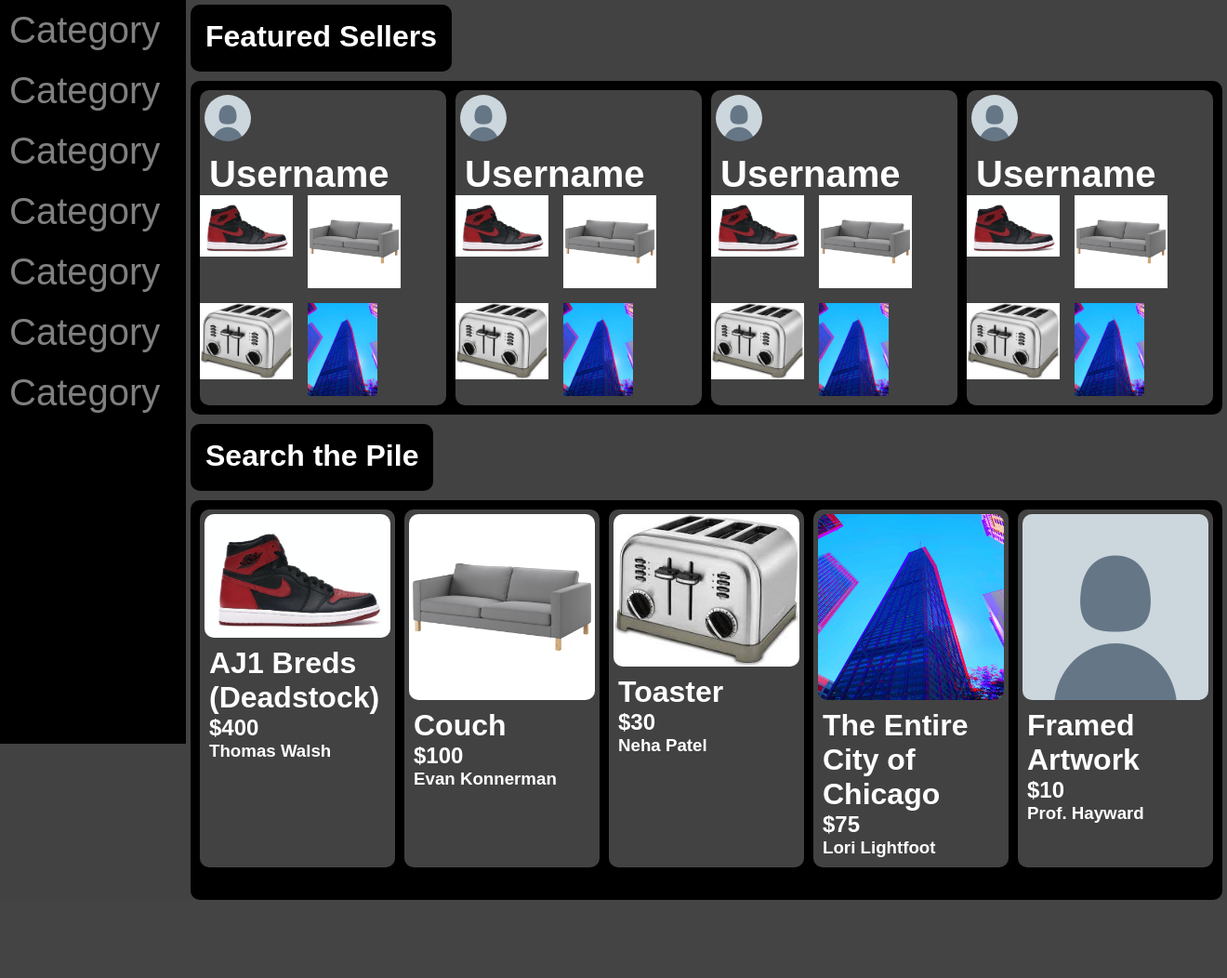
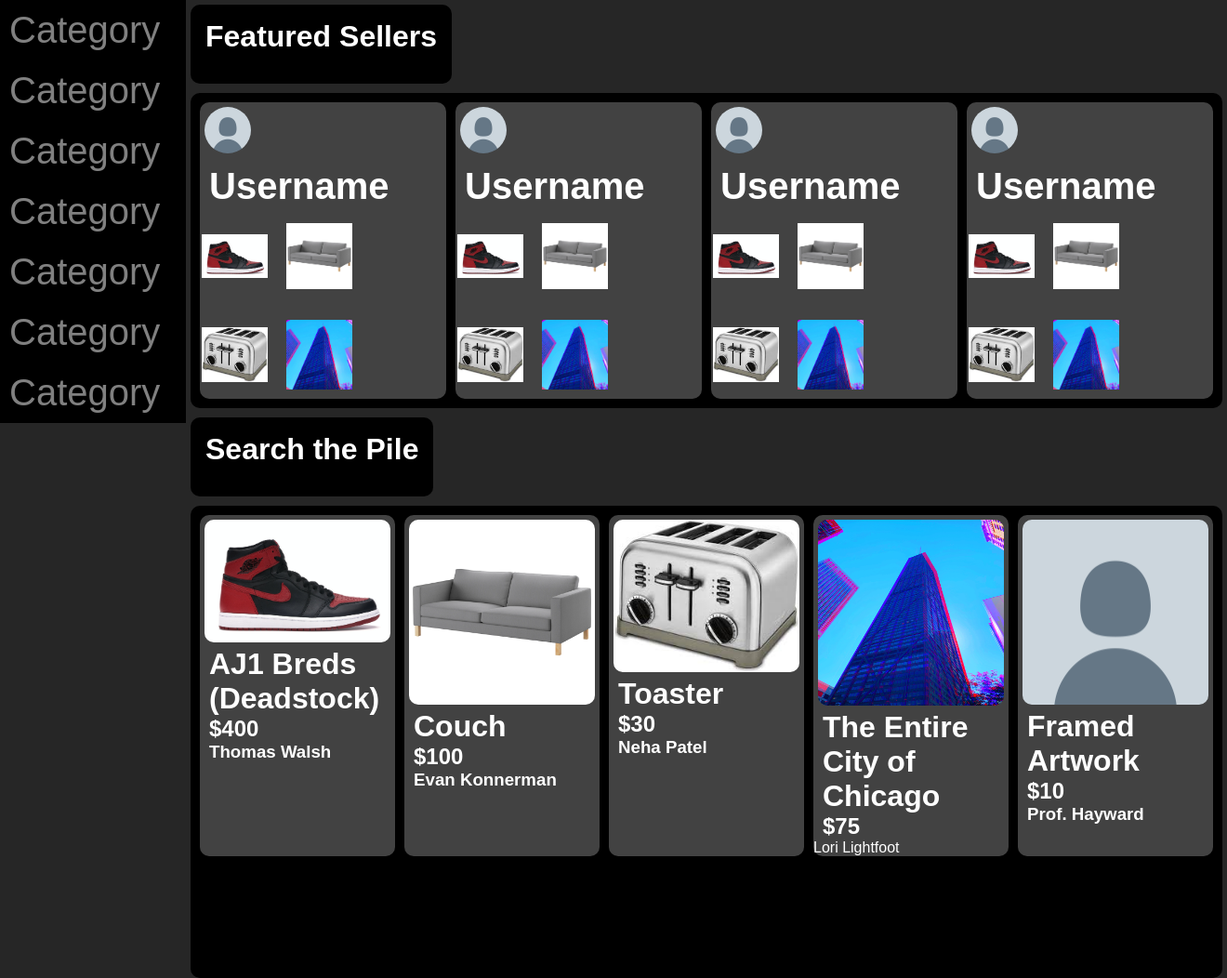
Before and after one commit to sharpnachos/OGS, a PHP site: page /test.html in a window 1320 px wide. Shown: the part 75-1127 px from the top of the page at 93% size. Before the commit the page ends 1043 px from the top, so only its background shows below. Run offline with PHP 8.4, Linux system fonts and the light colour scheme.

Commit message:
link changes and other small things

```diff
--- a/OGS/css/test.css
+++ b/OGS/css/test.css
@@ -12,7 +12,7 @@ a{
 
 /*Body Stuff*/
 body{
-    background-color: #424242;
+    background-color: #262626;
 }
 
 header{
@@ -47,8 +47,9 @@ aside{
     width: 200px;
     height: 100%;
     float:left;
-    position: fixed;
+    /*position: fixed;*/
     background: black;
+    border-bottom-radius: 10px;
 }
 aside a{
     text-decoration: none;
@@ -69,7 +70,7 @@ aside li{
     margin-left:205px;
     margin-top: 5px;
     margin-right: 5px;
-    grid-template-rows: 1fr 5fr 1fr 6fr;
+    grid-template-rows: 1fr 4fr 1fr 6fr;
     grid-gap:10px;
 }
 
@@ -148,9 +149,20 @@ aside li{
     margin-bottom: 10px;
 }
 
+.FSProducts div{
+    border: black 20px solid;
+}
+
 .FSProducts img{
-    max-width: 100px;
-    max-height: 100px;
+    margin-top: 15px;
+    max-width: 75px;
+    max-height: 75px;
+    object-fit: cover;
+    justify-self: center;
+    align-self: center;
+    margin-left: auto;
+    margin-right: auto;
+    width: 95%;
 }
 
 .wrapperSTP{
@@ -193,6 +205,10 @@ aside li{
     width: 200px;
     max-height: 200px;
     border-radius: 10px;
+    display: block;
+    margin-left: auto;
+    margin-right: auto;
+    width: 95%;
 }
 
 @media screen and (max-width: 700px) {
--- a/OGS/defaultProductPage.html
+++ b/OGS/defaultProductPage.html
@@ -7,7 +7,7 @@
 <body>
     <header id="main-header">
         <div class="container">
-            <h1><a href="index.html">OGS</a></h1>
+            <h1><a href="test.html">OGS</a></h1>
             <!-- <img src="images/logo.png"-->
             <input type="text" placeholder="Search">
             <h1 id="profile"><a href="#">Profile</a></h1>
--- a/OGS/test.html
+++ b/OGS/test.html
@@ -1,7 +1,7 @@
 <!DOCTYPE html>
 <html>
     <head>
-        <title>Test</title>
+        <title>Online Garage Sale</title>
         <link rel="stylesheet" href="css/test.css">
     </head>
     <body>
@@ -77,31 +77,31 @@
                         <img src="images/breds.jpg">
                         <h1><a href="defaultProductPage.html">AJ1 Breds (Deadstock)</a></h1>
                         <h2>$400</h2>
-                        <h3>Thomas Walsh</h3>
+                        <h3><a href="profile.html">Thomas Walsh</a></h3>
                     </div>
                     <div class="innerBox4">
                         <img src="images/couch.jpg">
                         <h1><a href="defaultProductPage.html">Couch</a></h1>
                         <h2>$100</h2>
-                        <h3>Evan Konnerman</h3>
+                        <h3><a href="profile.html">Evan Konnerman</a></h3>
                     </div>
                     <div class="innerBox4">
                         <img src="images/toaster.jpg">
                         <h1><a href="defaultProductPage.html">Toaster</a></h1>
                         <h2>$30</h2>
-                        <h3>Neha Patel</h3>
+                        <h3><a href="profile.html">Neha Patel</a></h3>
                     </div>
                     <div class="innerBox4">
                         <img src="images/city.png">
                         <h1><a href="defaultProductPage.html">The Entire City of Chicago</a></h1>
                         <h2>$75</h2>
-                        <h3>Lori Lightfoot</h3>
+                        <h3<a href="profile.html">Lori Lightfoot</a></h3>
                     </div>
                     <div class="innerBox4">
                         <img src="images/default-profile-pic.png">
                         <h1><a href="defaultProductPage.html">Framed Artwork</a></h1>
                         <h2>$10</h2>
-                        <h3>Prof. Hayward</h3>
+                        <h3><a href="profile.html">Prof. Hayward</a></h3>
                     </div>
                 </div>
             </div>
```
